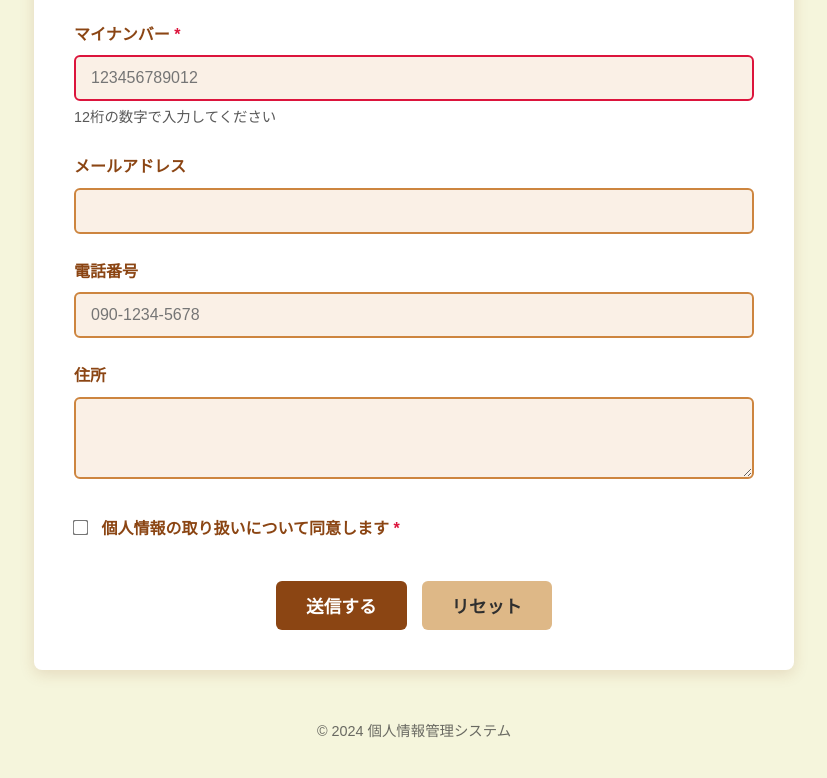
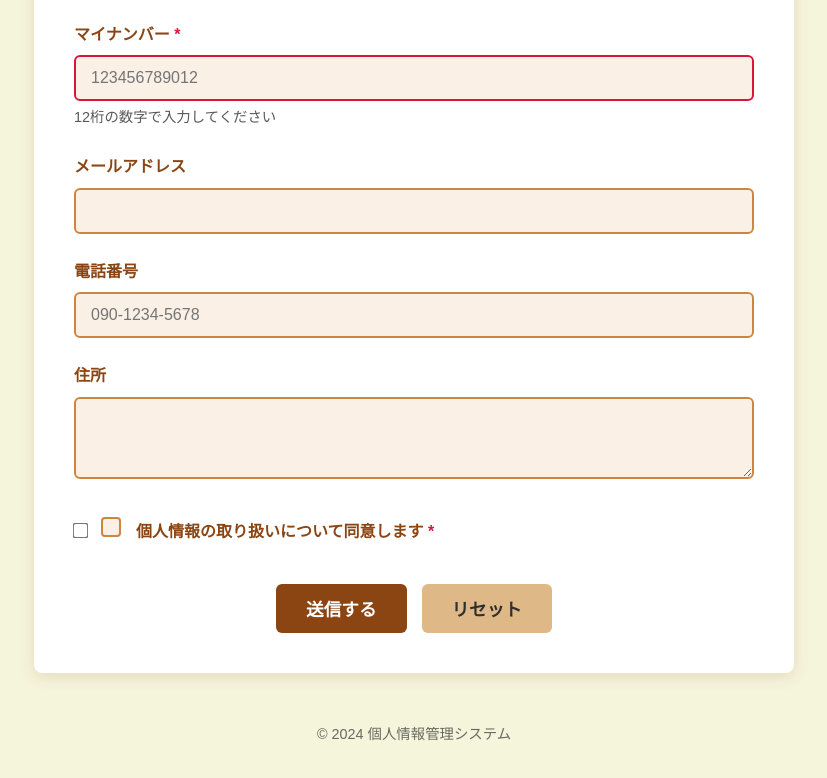
Before and after one commit to Yoh-tec/secure_webpage, a website: page public/index.html in a window 1280 px wide. Shown: the part 444-1222 px from the top of the page, without its empty margins (226-1053 px from the left). Drawn offline with Linux system fonts and the light colour scheme.

Commit message:
index.html: チェックボックスのカスタムスタイルを復元

```diff
--- a/public/index.html
+++ b/public/index.html
@@ -55,7 +55,7 @@
                 <div class="form-group checkbox-group">
                     <label class="checkbox-label">
                         <input type="checkbox" id="privacy" name="privacy" required>
-                        <!--<span class="checkmark"></span>-->
+                        <span class="checkmark"></span>
                         個人情報の取り扱いについて同意します <span class="required">*</span>
                     </label>
                 </div>
```
